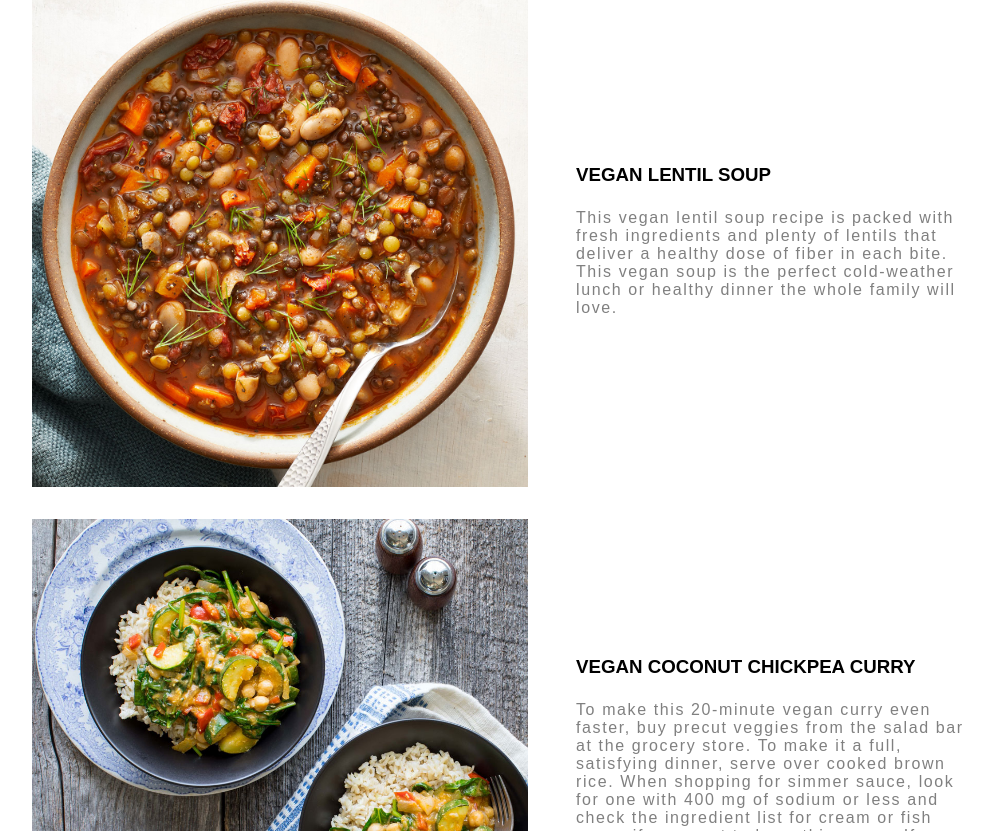
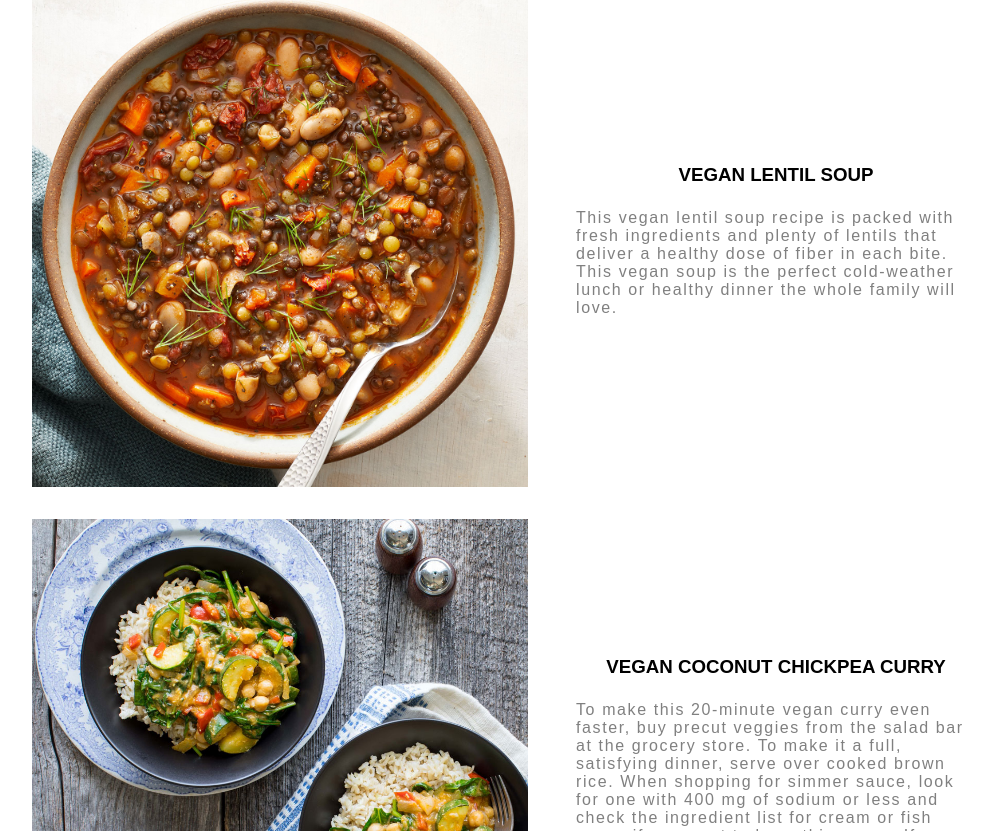
Before and after one commit to liuhaiwei-2021/vegan-restaurant-react, a React (Create React App) app: page /dishes in a window 1280 px wide. Shown: the part 929-1760 px from the top of the page, without its empty margins (112-1103 px from the left). Built offline with nearby package versions, Linux system fonts and the light colour scheme.

Commit message:
adjust heading layout

```diff
--- a/src/styles/ProductDetils.css
+++ b/src/styles/ProductDetils.css
@@ -17,9 +17,7 @@
   width: 50%;
 }
 .ProductDetails p,
-li,
-h2,
-h3 {
+li {
   text-align: start;
 }
 li {
```
